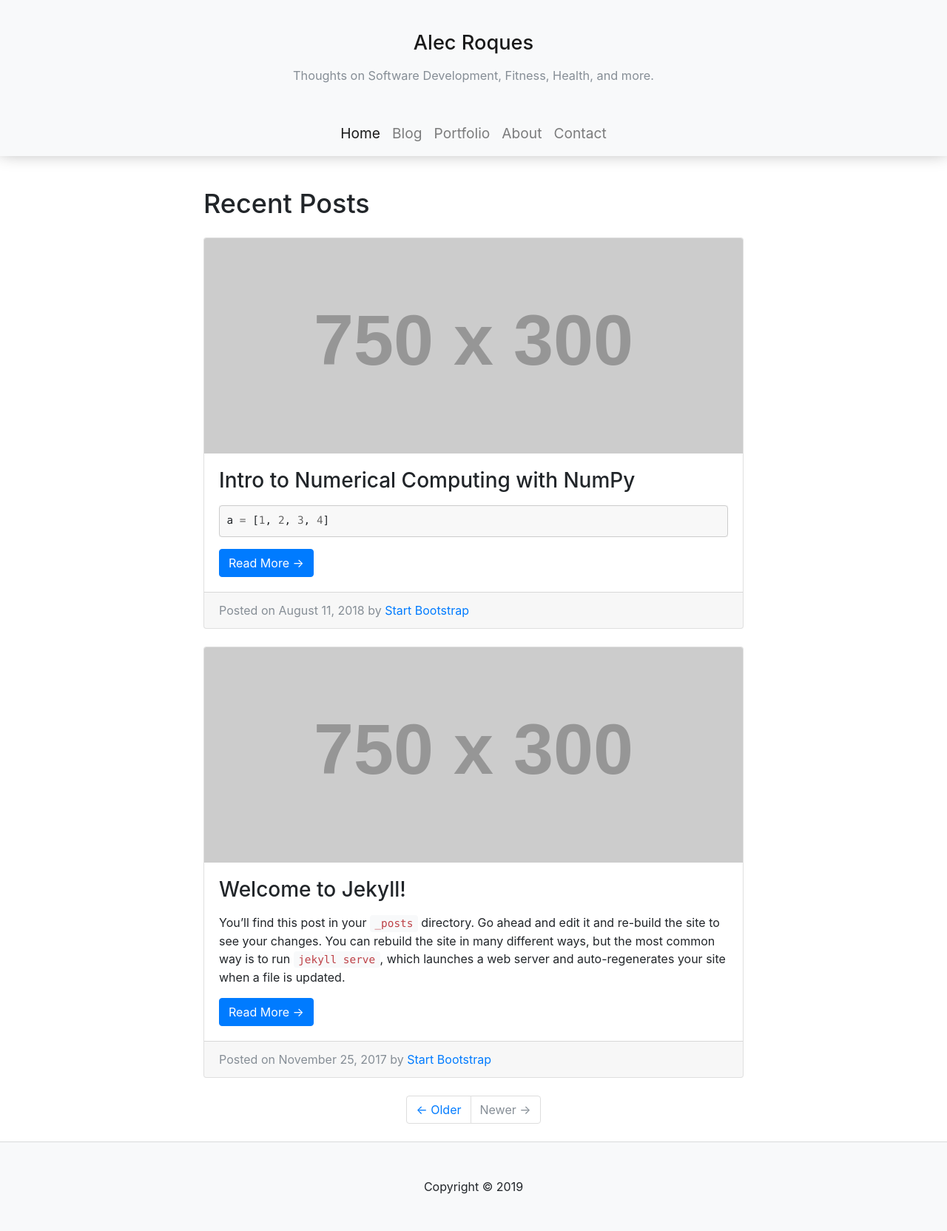
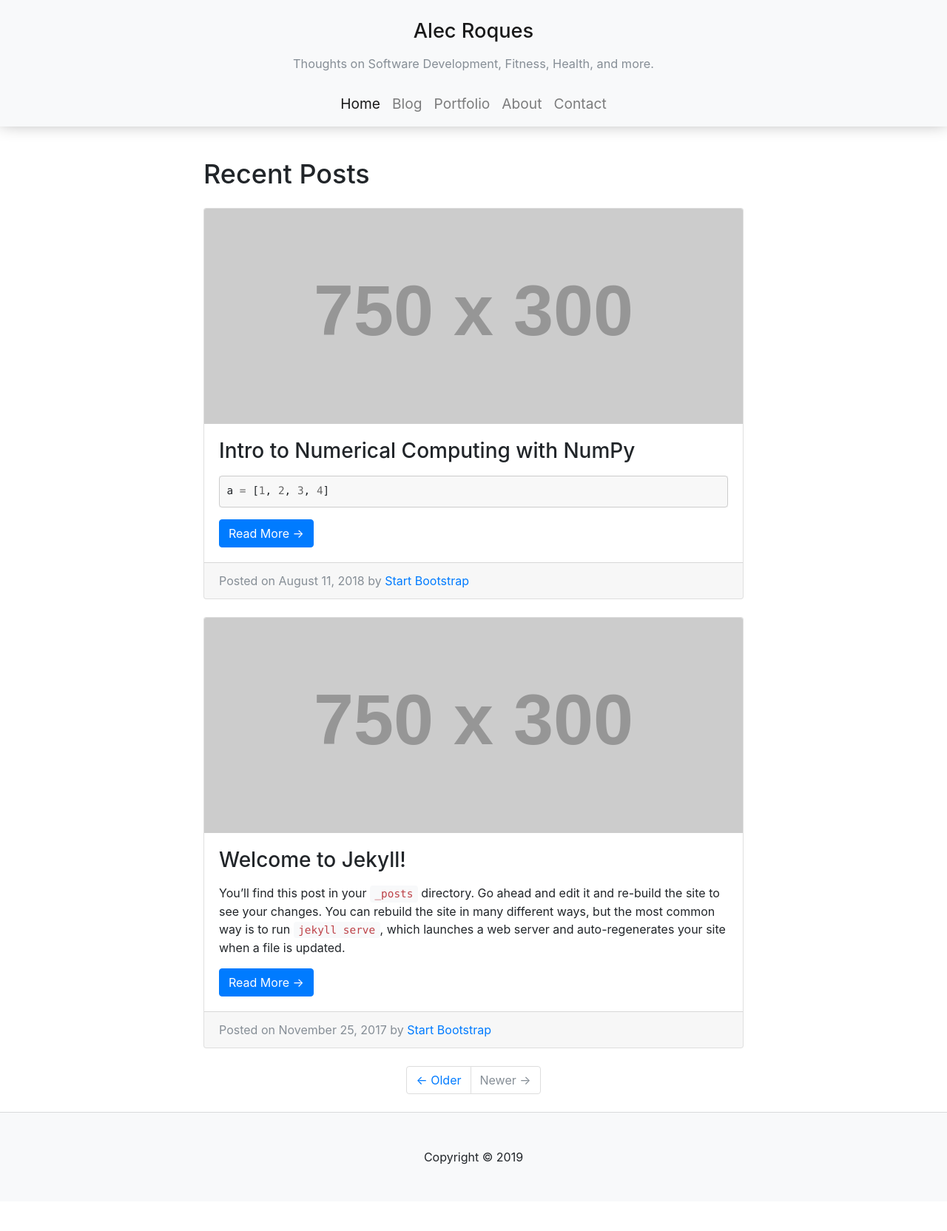
Before and after one commit to aroques/aroques.github.io, a Jekyll site: the page built from index.html, in a window 1280 px wide. Shown: the whole page at 74% size. Built offline with Jekyll 4.4.1, drawn with Linux system fonts in a browser that asks for light colours; after the commit the page ends 1624 px from its top, so only the background shows below that.

Commit message:
Shrink height of header

```diff
--- a/css/main.css
+++ b/css/main.css
@@ -9,18 +9,14 @@
 */
 
 .upper-nav {
-  height: 150px;
+  height: 110px;
   z-index: 1;
-  padding: 0.5rem 1rem 0rem 1rem;
+  padding: 1rem 1rem 0rem 1rem;
 }
 
 @media (max-width: 575.98px) {
-  a.navbar-brand {
-    padding: 1rem 0.5rem;
-  }
-
   .upper-nav {
-    height: 190px;
+    height: 180px;
   }
 
   li.nav-item {
```
